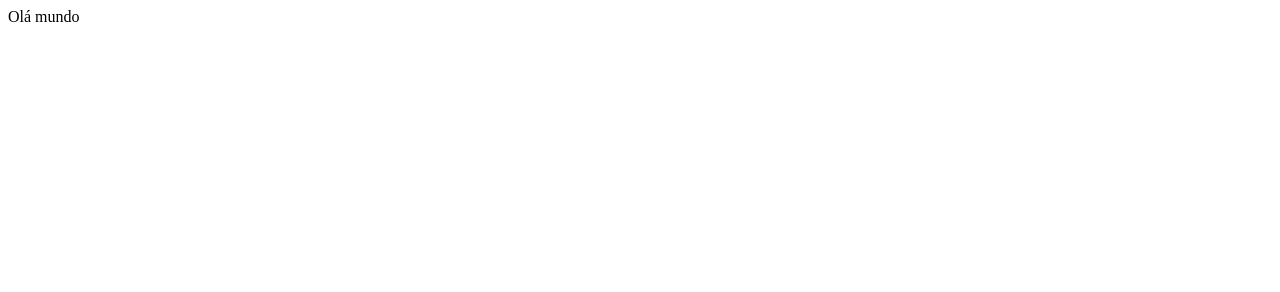
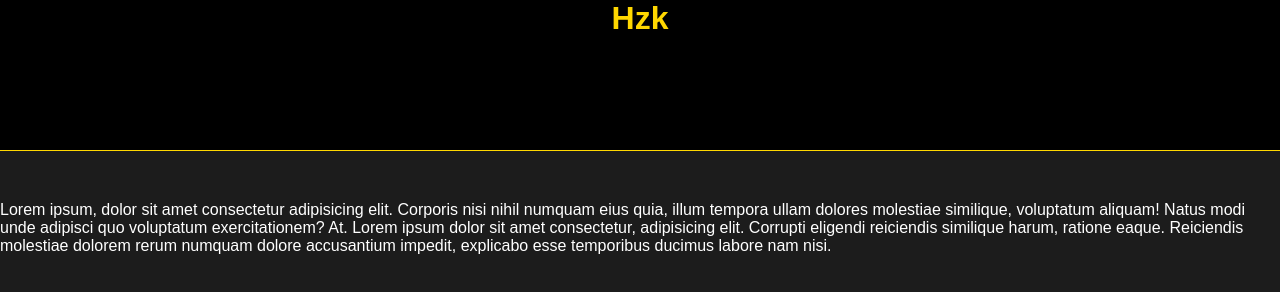
Before and after one commit to HenrichRB/hzk, a plain HTML site: page index.html in a window 1280 px wide. Drawn offline with Linux system fonts and the light colour scheme.

Commit message:
feat: add css file and first style

```diff
--- /dev/null
+++ b/assets/style.css
@@ -0,0 +1,22 @@
+* {
+    font-family: sans-serif;
+    padding: 0px;
+    margin: 0px;
+}
+
+body {
+    background-color: #1c1c1c;
+}
+
+header {
+    background-color: #000;
+    color: #ffd700;
+    height: 150px;
+    text-align: center;
+    border-bottom: 1px solid #ffd700;
+    margin-bottom: 50px;
+}
+
+section > div > p {
+    color: white;
+}
--- a/index.html
+++ b/index.html
@@ -4,8 +4,24 @@
     <meta charset="UTF-8">
     <meta name="viewport" content="width=device-width, initial-scale=1.0">
     <title>Hzk</title>
+
+    <link rel="stylesheet" href="assets/style.css">
 </head>
 <body>
-    Olá mundo
+    <header>
+        <div>
+            <h1>
+                Hzk
+            </h1>
+        </div>
+    </header>
+
+    <section>
+        <div>
+            <p>
+                Lorem ipsum, dolor sit amet consectetur adipisicing elit. Corporis nisi nihil numquam eius quia, illum tempora ullam dolores molestiae similique, voluptatum aliquam! Natus modi unde adipisci quo voluptatum exercitationem? At. Lorem ipsum dolor sit amet consectetur, adipisicing elit. Corrupti eligendi reiciendis similique harum, ratione eaque. Reiciendis molestiae dolorem rerum numquam dolore accusantium impedit, explicabo esse temporibus ducimus labore nam nisi.
+            </p>
+        </div>
+    </section>
 </body>
 </html>
```
